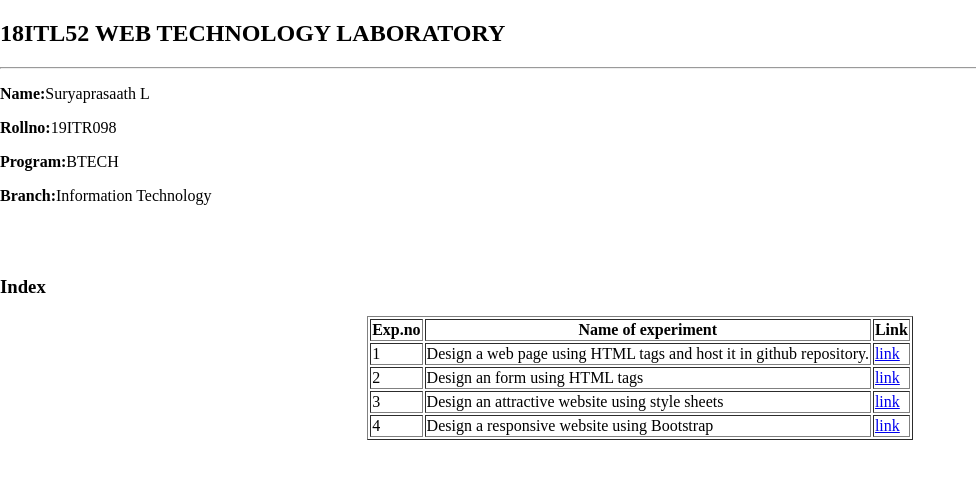
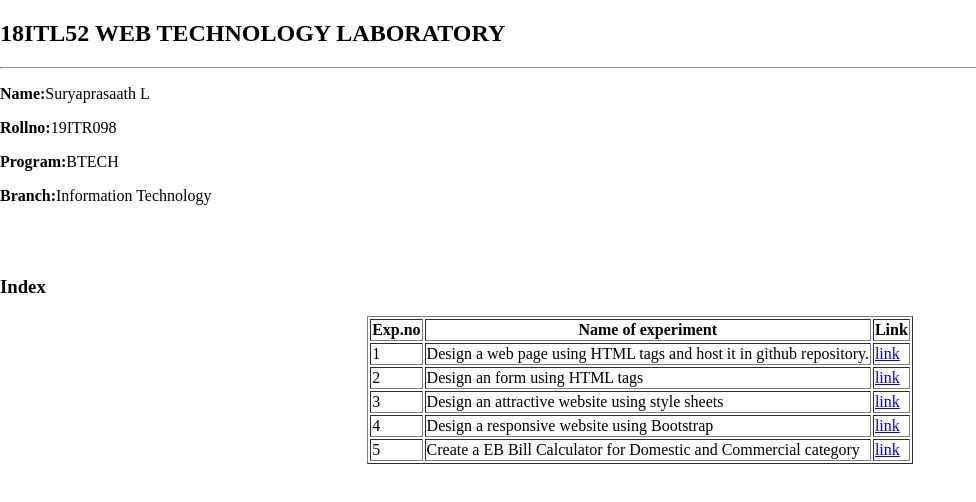
Before and after one commit to suryaprasaath/WebTechnology-Lab, a plain HTML site: page index.html in a window 1280 px wide. Shown: the whole page, without its empty margins (0-976 px from the left). Drawn offline with Linux system fonts and the light colour scheme.

Commit message:
Update index.html

```diff
--- a/index.html
+++ b/index.html
@@ -42,6 +42,11 @@
             <td>Design a responsive website using Bootstrap</td>
             <td> <a href="LABEX4/index.html"target="blank"> link</a></td>
         </tr>
+         <tr>
+            <td> 5</td>
+            <td>Create a EB Bill Calculator for Domestic and Commercial category</td>
+            <td> <a href="LABEX5/index.html"target="blank"> link</a></td>
+        </tr>
     </table>
 </body>
 </html>
```
